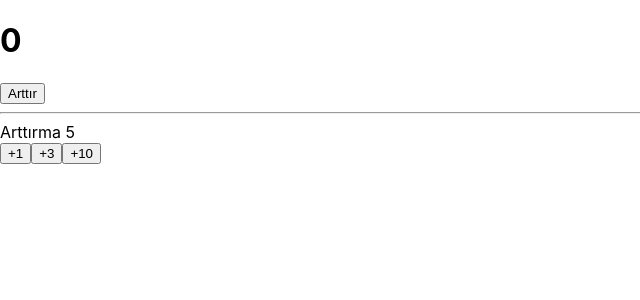
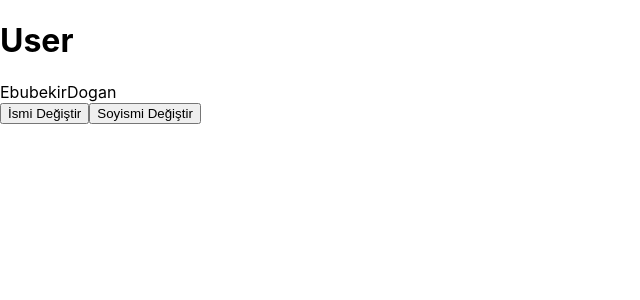
Before and after one commit to ebubekirdgn/React, a React (Create React App) app in the folder FirstApp/my-app/: page / in a window 1280 px wide. Shown: the top 300 px of the page, without its empty margins (0-640 px from the left). Built offline with nearby package versions, Linux system fonts and the light colour scheme.

Commit message:
obje state
...user bütün verileri cek demek

```diff
--- a/FirstApp/my-app/src/App.js
+++ b/FirstApp/my-app/src/App.js
@@ -25,7 +25,9 @@ function App() {
       age= {30}
       /> */}
 
-      <Counter/>
+      {/* <Counter/> */}
+
+      <User/>
   </div>
   )
 }
--- a/FirstApp/my-app/src/components/User.js
+++ b/FirstApp/my-app/src/components/User.js
@@ -1,68 +1,90 @@
-import React from 'react'
-import PropTypes from 'prop-types';
-// function User({data}) {
+// import React from 'react'
+// import PropTypes from 'prop-types';
+// // function User({data}) {
 
-//   return (
-//     <div>
-//         User
-//         <div>İsim : {data.name}</div>
-//         <div>Soyisim : {data.surname}</div>
-//         <div>Yaş : {data.age}</div>
-//     </div>
-//   )
-// }
+// //   return (
+// //     <div>
+// //         User
+// //         <div>İsim : {data.name}</div>
+// //         <div>Soyisim : {data.surname}</div>
+// //         <div>Yaş : {data.age}</div>
+// //     </div>
+// //   )
+// // }
 
-// Yöntem 2
-// function User({data :{name,surname,age}}) {
+// // Yöntem 2
+// // function User({data :{name,surname,age}}) {
 
-//     return (
-//       <div>
-//           User
-//           <div>İsim : {name}</div>
-//           <div>Soyisim : {surname}</div>
-//           <div>Yaş : {age}</div>
-//           <hr/>
-//           <h3>Arkadaşlar</h3>
-//           {
-//             friends.map((friend => {
-//                 <div><p>{friend}</p></div>
-//             }))
-//           }
-//       </div>
-//     )
-//   }
+// //     return (
+// //       <div>
+// //           User
+// //           <div>İsim : {name}</div>
+// //           <div>Soyisim : {surname}</div>
+// //           <div>Yaş : {age}</div>
+// //           <hr/>
+// //           <h3>Arkadaşlar</h3>
+// //           {
+// //             friends.map((friend => {
+// //                 <div><p>{friend}</p></div>
+// //             }))
+// //           }
+// //       </div>
+// //     )
+// //   }
 
-//   function User({data ,friends}) {
-// console.log(friends)
-//     return (
-//       <div>
-//           User
-//           <div>İsim : {data.name}</div>
-//           <div>Soyisim : {data.Usersurname}</div>
-//           <div>Yaş : {data.age}</div>
-//           <h3>Arkadaşlar</h3>
-//           {
-//           friends.map((friend,i) => (
-//             <div  key={i}>{friend}</div>
-//           ))
-//           }
-//           <hr/>
-//       </div>
-//     )
-//   }
-function User({name ,age,city}) {
-        return (
-          <div>
-              User
-              <div>İsim : {name}</div>
-              <div>Yaş : {age}</div>
-              <div>Şehir : {city}</div>
-          </div>
-        )
-      }
+// //   function User({data ,friends}) {
+// // console.log(friends)
+// //     return (
+// //       <div>
+// //           User
+// //           <div>İsim : {data.name}</div>
+// //           <div>Soyisim : {data.Usersurname}</div>
+// //           <div>Yaş : {data.age}</div>
+// //           <h3>Arkadaşlar</h3>
+// //           {
+// //           friends.map((friend,i) => (
+// //             <div  key={i}>{friend}</div>
+// //           ))
+// //           }
+// //           <hr/>
+// //       </div>
+// //     )
+// //   }
+// function User({name ,age,city}) {
+//         return (
+//           <div>
+//               User
+//               <div>İsim : {name}</div>
+//               <div>Yaş : {age}</div>
+//               <div>Şehir : {city}</div>
+//           </div>
+//         )
+//       }
 
-      User.propTypes = {
-        name :PropTypes.string.isRequired,
-        age :PropTypes.number
-      }
-export default User;
+//       User.propTypes = {
+//         name :PropTypes.string.isRequired,
+//         age :PropTypes.number
+//       }
+// export default User;
+
+
+import React,{ useState } from "react"
+
+function User() {
+const [user ,setUser] = useState({name: "Ebubekir",surname:"Dogan"});
+
+  return (
+    <div>
+      <h1>User</h1>
+      {user.name}
+      {user.surname}
+      <div>
+      <button onClick={() => setUser({...user,name:"Salih"})}>İsmi Değiştir</button>
+      <button onClick={() => setUser({...user,surname:"Saraç"})}>Soyismi Değiştir</button>
+
+      </div>
+      </div>
+    )
+}
+
+export default User
```
